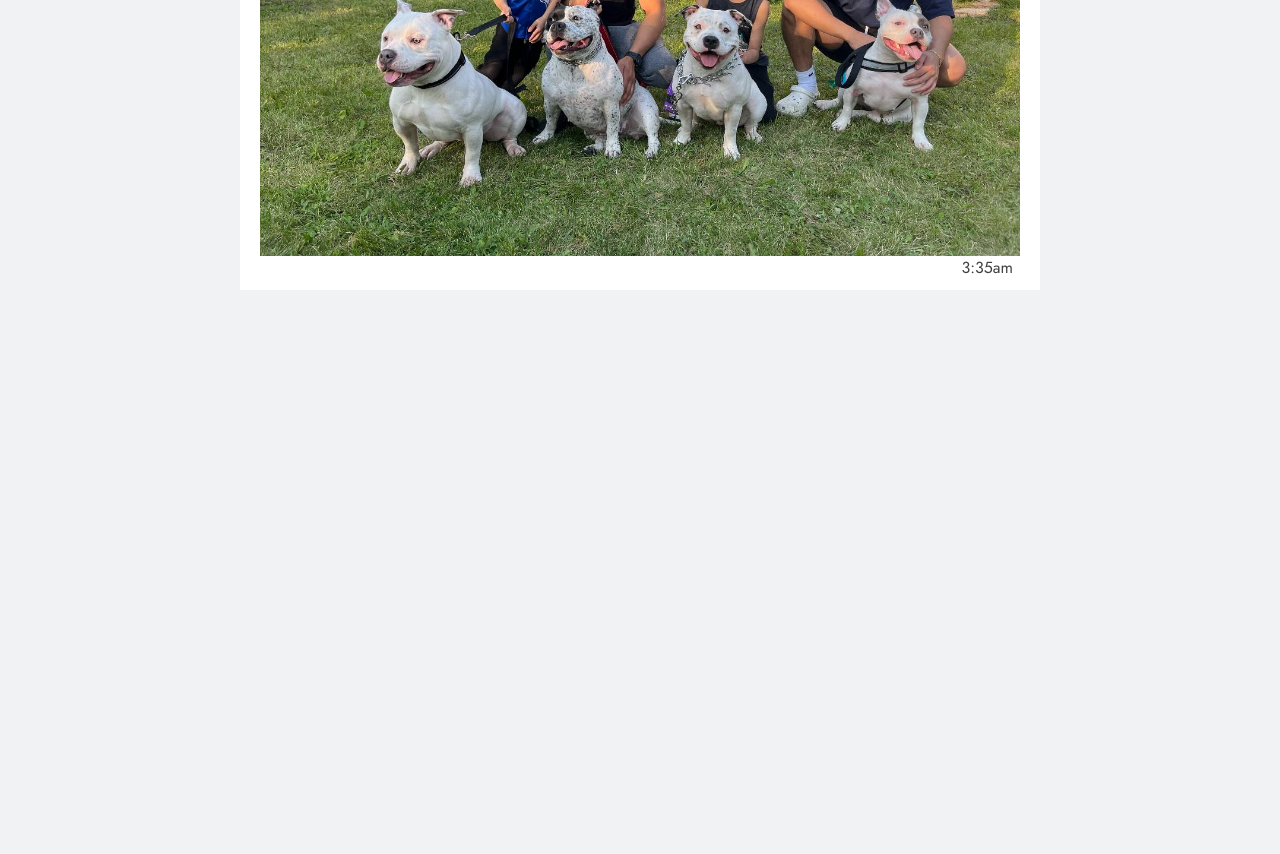
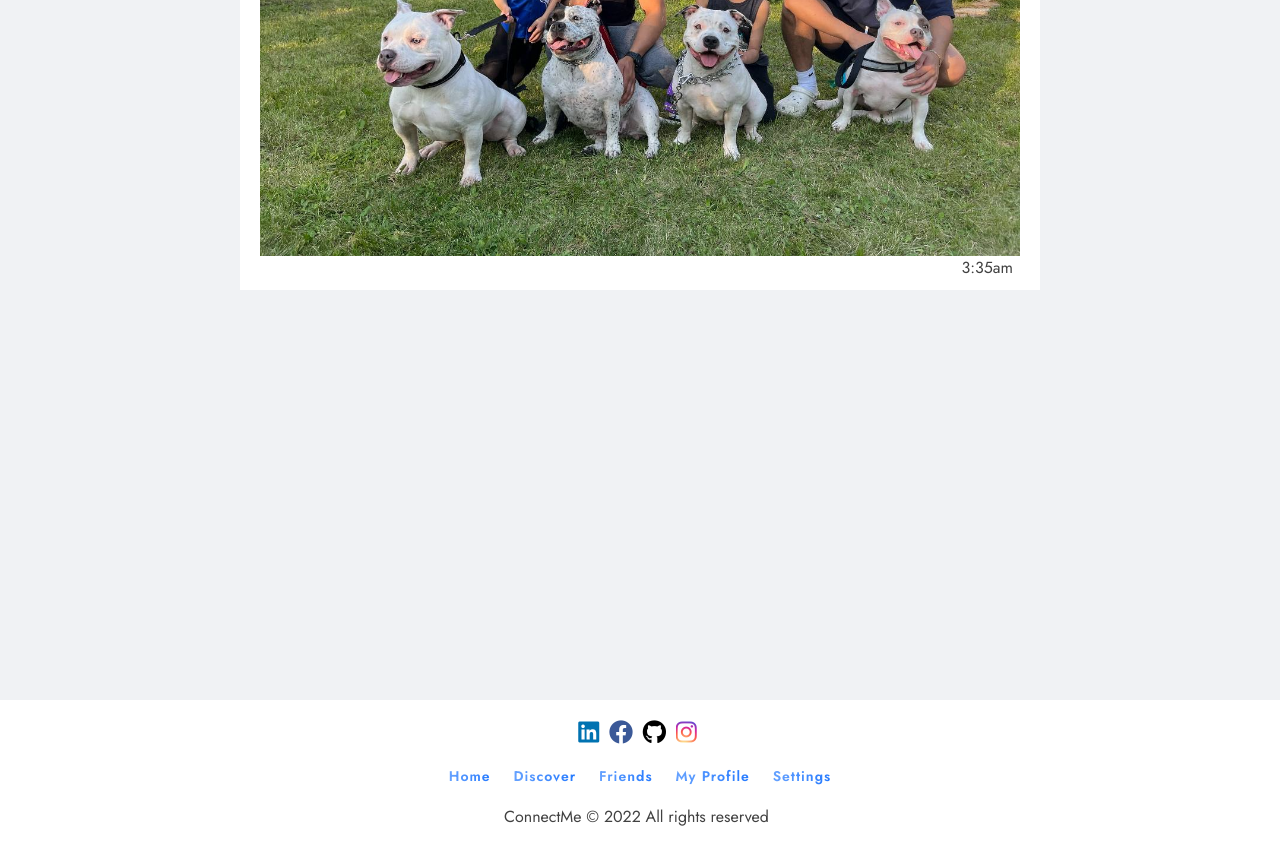
Before and after one commit to EnjaeAntonio/connect-me, a plain HTML site: page home.html in a window 1280 px wide. Shown: the part 865-1719 px from the top of the page. Before the commit the page ends 1165 px from the top, so only its background shows below. Drawn offline with Linux system fonts and the light colour scheme; no server answers.

Commit message:
added footer

```diff
--- a/assets/style/home.css
+++ b/assets/style/home.css
@@ -459,12 +459,14 @@ h4 {
 /* ---------------------------------------------------- */
 
 footer {
-    background-color: var(--app-dark-bg);
+    background-color: #fff;
     display: flex;
     justify-content: center;
+    align-items: center;
     position: relative;
     top: 50vh;
     width: 100%;
+    padding: 20px 0;
 }
 
 .footer-nav{
@@ -481,11 +483,38 @@ footer {
 
 
 .copyright{
+    display: flex;
+    justify-content: center;
     text-align: center;
 }
 
 .footer-icon{
     font-size: 24px;
+}
+
+
+/* ---------------------------------------------------- */
+/* Icons
+/* ---------------------------------------------------- */
+
+.fa-linkedin {
+    color: #0072b1;
+}
+
+.fa-twitter {
+    color: #00acee;
+}
+
+.fa-instagram {
+    color: transparent;
+    background: radial-gradient(circle at 30% 107%, #fdf497 0%, #fdf497 5%, #fd5949 45%, #d6249f 60%, #285AEB 90%);
+    background: -webkit-radial-gradient(circle at 30% 107%, #fdf497 0%, #fdf497 5%, #fd5949 45%, #d6249f 60%, #285AEB 90%);
+    background-clip: text;
+    -webkit-background-clip: text;
+}
+
+.fa-facebook {
+    color: #3b5998;
 }
 
 /* ---------------------------------------------------- */
--- a/home.html
+++ b/home.html
@@ -140,7 +140,7 @@
         </section>
 
        </main>
-       <!-- <footer>
+       <footer>
         <div class="footer-content">
             <div class="social-media">
                 <a target="_blank" href="https://www.linkedin.com/in/enjae-antonio-a6a8b2256/"><i class="fa-brands fa-linkedin footer-icon"></i></a>
@@ -150,16 +150,18 @@
             </div>
             <nav class="footer-nav">
                 <ul>
-                    <li><a href="">Our Locations</a></li>
-                    <li><a href="">About Us</a></li>
-                    <li><a href="">Contact Us</a></li>
+                    <li><a href="">Home</a></li>
+                    <li><a href="">Discover</a></li>
+                    <li><a href="">Friends</a></li>
+                    <li><a href="">My Profile</a></li>
+                    <li><a href="">Settings</a></li>
                 </ul>
             </nav>
             <div class="copyright">
-                <h4>&copy; 2022 Enjae Antonio </h4>
+                <h4>ConnectMe &copy; 2022 All rights reserved </h4>
             </div>
         </div>
-    </footer> -->
+    </footer>
     </body>
 
 </html>
```
